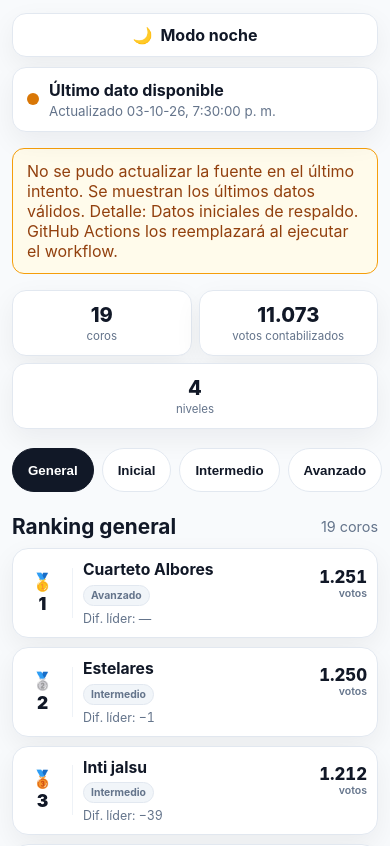
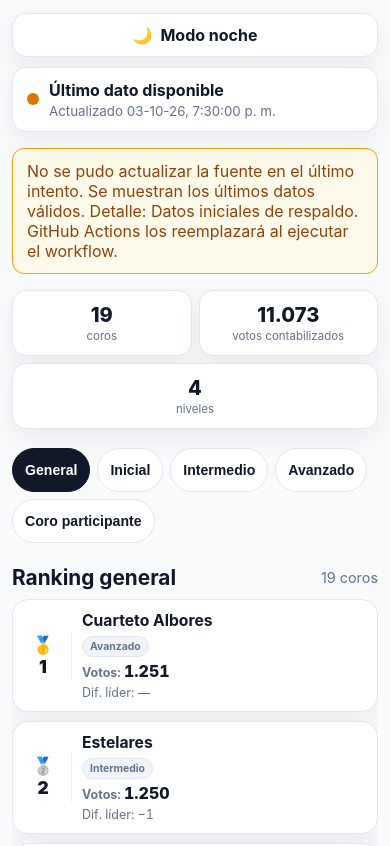
Before and after one commit to AEAZ-J/RankingCoro, a website: page index.html in a window 390 px wide. Shown: the part 184-1030 px from the top of the page. Drawn offline with Linux system fonts and the light colour scheme.

Commit message:
Fix mobile layout and remove horizontal scrolling

```diff
--- a/styles.css
+++ b/styles.css
@@ -222,3 +222,127 @@ code{background:var(--surface-2);padding:2px 5px;border-radius:5px}
     font-size:.65rem;
   }
 }
+
+/* Mobile-first hardening: no horizontal scrolling in ranking content */
+@media(max-width:700px){
+  html,body{
+    width:100%;
+    max-width:100%;
+    overflow-x:hidden;
+  }
+
+  .wrap,
+  .rankings,
+  .level,
+  .table-wrap,
+  table,
+  tbody,
+  tr{
+    width:100%;
+    max-width:100%;
+    min-width:0;
+  }
+
+  .tabs{
+    margin:0;
+    padding:3px 0 14px;
+    display:flex;
+    flex-wrap:wrap;
+    overflow:visible;
+    gap:7px;
+  }
+
+  .tabs button{
+    flex:0 1 auto;
+    padding:9px 12px;
+    font-size:.88rem;
+  }
+
+  .table-wrap{
+    overflow:hidden;
+  }
+
+  table{
+    display:block;
+    table-layout:fixed;
+  }
+
+  tbody{
+    display:block;
+  }
+
+  tbody tr + tr{
+    margin-top:9px;
+  }
+
+  tr{
+    display:grid;
+    grid-template-columns:48px minmax(0,1fr);
+    grid-template-areas:
+      "pos name"
+      "pos votes"
+      "pos diff";
+    column-gap:10px;
+    row-gap:4px;
+    padding:11px;
+    overflow:hidden;
+  }
+
+  .pos{
+    grid-area:pos;
+    min-width:0;
+    padding-right:9px;
+  }
+
+  .name{
+    grid-area:name;
+    width:100%;
+    min-width:0;
+    overflow-wrap:anywhere;
+    word-break:break-word;
+  }
+
+  .votes{
+    grid-area:votes;
+    width:100%;
+    min-width:0;
+    text-align:left;
+    white-space:normal;
+    font-size:1rem;
+  }
+
+  .votes::before{
+    content:"Votos: ";
+    color:var(--muted);
+    font-size:.78rem;
+    font-weight:650;
+  }
+
+  .votes::after{
+    content:"";
+    display:none;
+  }
+
+  .diff{
+    grid-area:diff;
+    width:100%;
+    min-width:0;
+    text-align:left;
+    overflow-wrap:anywhere;
+  }
+
+  .level-tag{
+    max-width:100%;
+    width:fit-content;
+    overflow-wrap:anywhere;
+  }
+}
+
+@media(max-width:360px){
+  .wrap{padding-left:9px;padding-right:9px}
+  .summary{gap:6px}
+  .summary>div{padding:10px 7px}
+  .summary span{font-size:1.12rem}
+  .tabs button{font-size:.82rem;padding:8px 10px}
+  tr{grid-template-columns:44px minmax(0,1fr);padding:10px 9px}
+}
```
